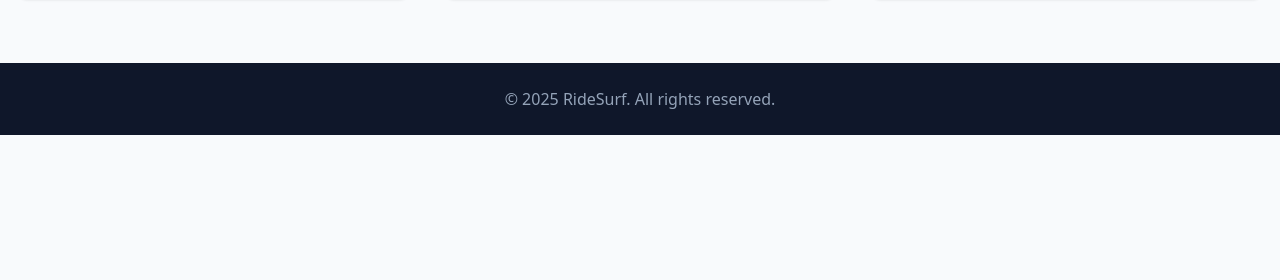
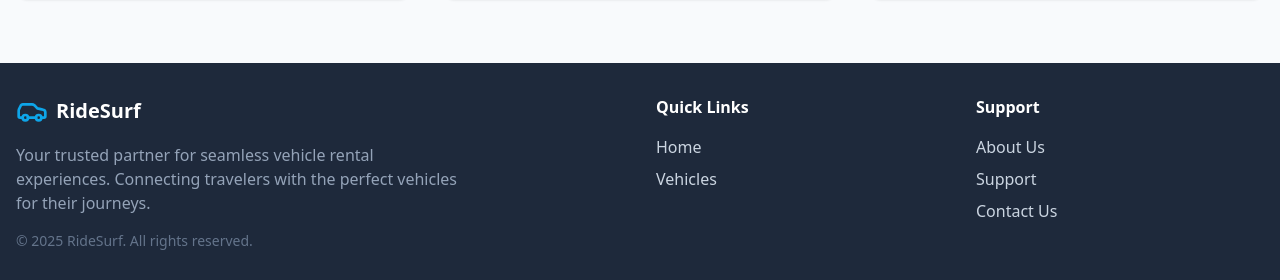
Before and after one commit to samyak-027/vehicle-rental-system, a React (Vite) app in the folder user-frontend/: page /vehicles in a window 1280 px wide. Shown: the part 1127-1407 px from the top of the page. Before the commit the page ends 1262 px from the top, so only its background shows below. Built offline with nearby package versions, Linux system fonts and the light colour scheme; no server answers.

Commit message:
Footer part updated

```diff
--- a/user-frontend/components/Layout.jsx
+++ b/user-frontend/components/Layout.jsx
@@ -130,8 +130,63 @@ export const Layout = ({ children }) => {
       <main className="flex-grow">{children}</main>
 
       {/* FOOTER */}
-      <footer className="bg-secondary text-slate-400 py-6 text-center">
-        <p>© 2025 RideSurf. All rights reserved.</p>
+      <footer className="bg-slate-800 text-slate-300 py-8">
+        <div className="max-w-7xl mx-auto px-4">
+          <div className="grid grid-cols-1 md:grid-cols-4 gap-8">
+
+            {/* Brand */}
+            <div className="col-span-1 md:col-span-2">
+              <div className="flex items-center gap-2 mb-4">
+                <Car className="h-8 w-8 text-primary" />
+                <span className="font-bold text-xl text-white">RideSurf</span>
+              </div>
+              <p className="text-slate-400 mb-4 max-w-md">
+                Your trusted partner for seamless vehicle rental experiences.
+                Connecting travelers with the perfect vehicles for their journeys.
+              </p>
+              <p className="text-sm text-slate-500">
+                © 2025 RideSurf. All rights reserved.
+              </p>
+            </div>
+
+            {/* Quick Links */}
+            <div>
+              <h3 className="font-semibold text-white mb-4">Quick Links</h3>
+              <div className="space-y-2">
+                <Link to="/" className="block hover:text-primary transition-colors">
+                  Home
+                </Link>
+                <Link to="/vehicles" className="block hover:text-primary transition-colors">
+                  Vehicles
+                </Link>
+                {state.auth.isAuthenticated && (
+                  <Link to="/profile" className="block hover:text-primary transition-colors">
+                    Profile
+                  </Link>
+                )}
+              </div>
+            </div>
+
+            {/* Support */}
+            <div>
+              <h3 className="font-semibold text-white mb-4">Support</h3>
+              <div className="space-y-2">
+                <Link to="/about-us" className="block hover:text-primary transition-colors">
+                  About Us
+                </Link>
+                <Link to="/support" className="block hover:text-primary transition-colors">
+                  Support
+                </Link>
+                <a
+                  href="mailto:surfyourride@gmail.com"
+                  className="block hover:text-primary transition-colors"
+                >
+                  Contact Us
+                </a>
+              </div>
+            </div>
+          </div>
+        </div>
       </footer>
     </div>
   );
```
